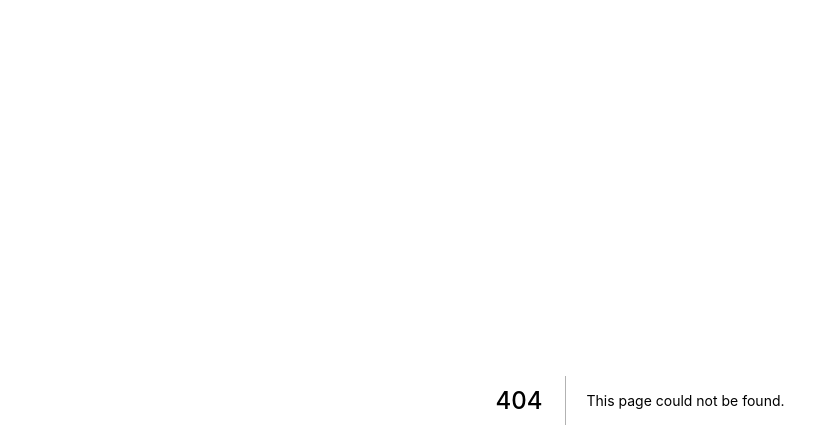
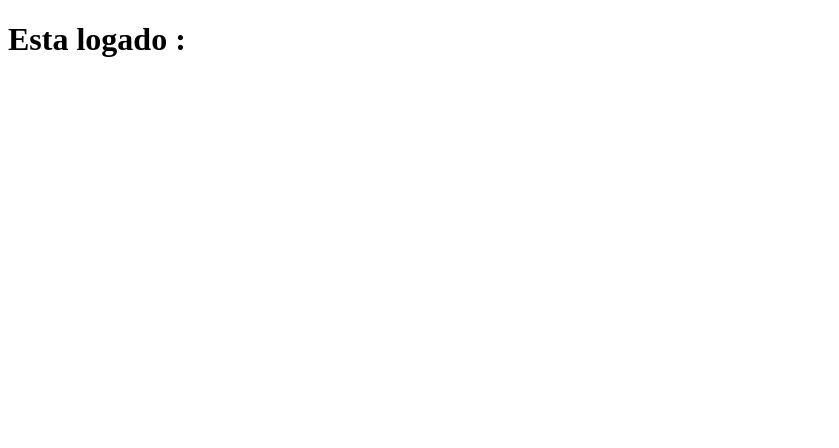
Before and after one commit to Cr-collab/LOGIN, a Next.js app: page /dashboard in a window 1280 px wide. Before the commit this address had no page. Shown: the top 448 px of the page, without its empty margins (0-839 px from the left). Built offline with nearby package versions, Linux system fonts and the light colour scheme.

Commit message:
salvando dados dos usuarios

```diff
--- a/contexts/AuthContext.tsx
+++ b/contexts/AuthContext.tsx
@@ -1,5 +1,12 @@
-import { createContext, ReactNode } from "react";
+import { useRouter } from "next/router";
+import { createContext, ReactNode, useState } from "react";
 import { api } from "../services/api";
+
+type User = {
+  email: string;
+  permissions: string[];
+  roles: string[];
+}
 
 type SignInCredentials = {
   email: string
@@ -9,6 +16,7 @@
 type AuthContextData = {
     signIn(credentials : SignInCredentials): Promise<void>;
     isAuthenticated: boolean;
+    user: User;
 };
 
 type AuthProviderProps = {
@@ -19,7 +27,9 @@
 
 
 export function AuthProvider({children}: AuthProviderProps ){
-  const isAuthenticated = false;
+  const [user, setUser] = useState<User>()
+  const router =  useRouter()
+  const isAuthenticated = !!user;
 
   async function signIn({email, password} : SignInCredentials){
      try{
@@ -27,14 +37,26 @@
         email,
         password
       })
-      console.log(response.data)
+
+      const {token,  refreshToken ,permissions , roles } = await response.data
+
+
+
+      setUser({
+        email,
+        permissions,
+        roles
+      })
+
+       router.push('/dashboard')
+
      }catch(err){
        console.log(err);
      }
   }
 
   return (
-    <AuthContext.Provider value={{signIn, isAuthenticated}}>
+    <AuthContext.Provider value={{signIn, isAuthenticated, user}}>
       {children}
     </AuthContext.Provider>
   )
--- /dev/null
+++ b/pages/dashboard.tsx
@@ -0,0 +1,9 @@
+import { useContext } from "react"
+import { AuthContext } from "../contexts/AuthContext"
+
+export default function Dasboard(){
+  const {user} = useContext(AuthContext)
+  return (
+    <h1> Esta logado :{user?.email} </h1>
+  )
+}
```
